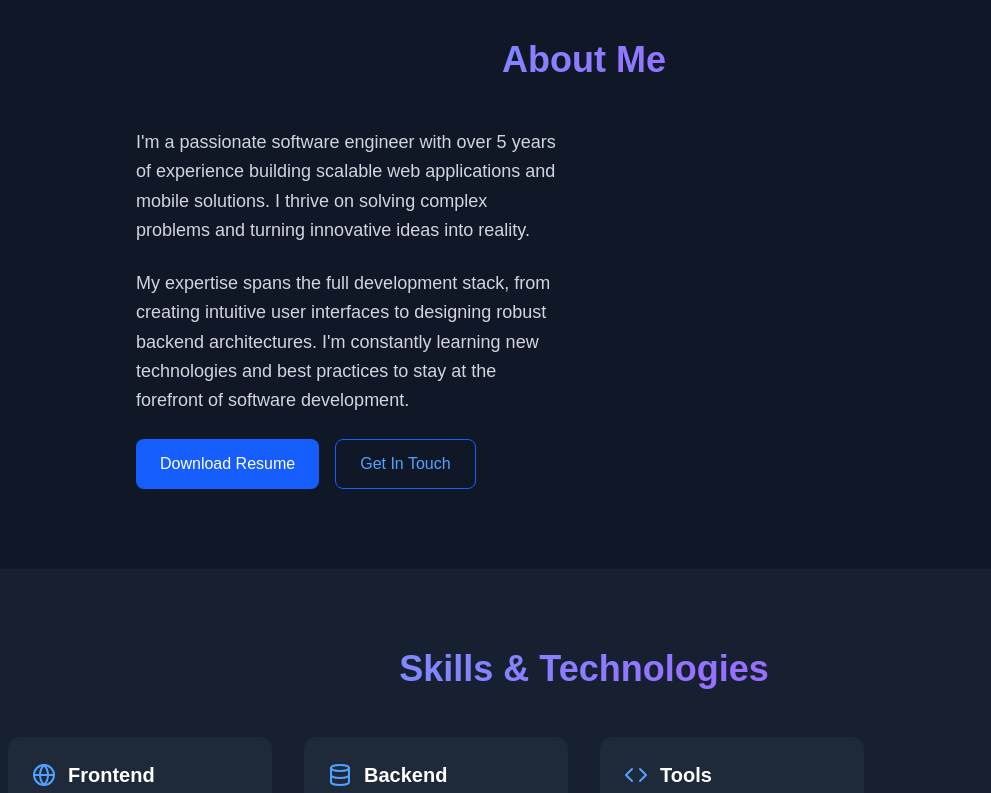
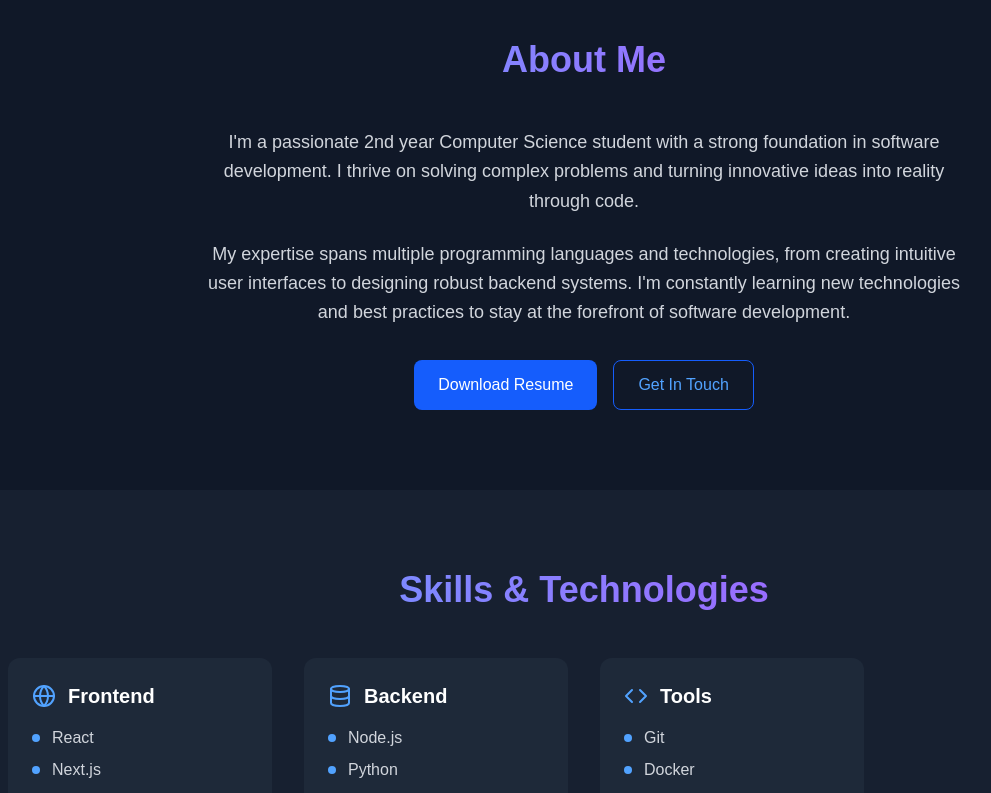
Before and after one commit to Vali-Hameed/Portfolio-Website, a Next.js app: page / in a window 1280 px wide. Shown: the part 840-1633 px from the top of the page, without its empty margins (56-1047 px from the left). Built offline with nearby package versions, Linux system fonts and the light colour scheme.

Commit message:
centred the about me section and improved the description

```diff
--- a/src/app/page.js
+++ b/src/app/page.js
@@ -128,7 +128,7 @@ const Portfolio = () => {
             Vali Hameed
           </h1>
           <p className="text-xl md:text-2xl text-gray-300 mb-8 max-w-3xl mx-auto">
-            2nd Year Computer Science Student | Software Engineer | Problem Solver
+            2nd Year Computer Science Student | Full Stack Developer | Problem Solver
           </p>
 
           <div className="flex justify-center space-x-6 mb-12">
@@ -152,24 +152,26 @@ const Portfolio = () => {
         </div>
       </section>
 
+
       {/* About Section */}
       <section id="about" className="py-20 px-4">
         <div className="max-w-4xl mx-auto">
           <h2 className="text-4xl font-bold mb-12 text-center bg-gradient-to-r from-blue-400 to-purple-500 bg-clip-text text-transparent">
             About Me
           </h2>
-          <div className="grid md:grid-cols-2 gap-12 items-center">
-            <div>
+          <div className="flex flex-col justify-center items-center text-center">
+            <div className="max-w-3xl">
               <p className="text-lg text-gray-300 leading-relaxed mb-6">
-                I'm a passionate software engineer with over 5 years of experience building scalable web applications
-                and mobile solutions. I thrive on solving complex problems and turning innovative ideas into reality.
+                I'm a passionate 2nd year Computer Science student with a strong foundation in software development.
+                I thrive on solving complex problems and turning innovative ideas into reality through code.
               </p>
-              <p className="text-lg text-gray-300 leading-relaxed mb-6">
-                My expertise spans the full development stack, from creating intuitive user interfaces to designing
-                robust backend architectures. I'm constantly learning new technologies and best practices to stay at
+              <p className="text-lg text-gray-300 leading-relaxed mb-8">
+                My expertise spans multiple programming languages and technologies, from creating intuitive user interfaces to designing
+                robust backend systems. I'm constantly learning new technologies and best practices to stay at
                 the forefront of software development.
               </p>
-              <div className="flex space-x-4">
+            </div>
+            <div className="flex justify-center space-x-4">
               <button className="bg-blue-600 hover:bg-blue-700 px-6 py-3 rounded-lg transition-colors">
                 Download Resume
               </button>
@@ -180,8 +182,6 @@ const Portfolio = () => {
                 Get In Touch
               </button>
             </div>
-            </div>
-
           </div>
         </div>
       </section>
@@ -311,18 +311,7 @@ const Portfolio = () => {
             </a>
           </div>
 
-          <div className="bg-gradient-to-r from-blue-600 to-purple-600 p-8 rounded-2xl">
-            <h3 className="text-2xl font-bold mb-4">Ready to start a project?</h3>
-            <p className="text-lg mb-6 opacity-90">
-              Let's discuss how we can bring your ideas to life with cutting-edge technology.
-            </p>
-            <a
-              href="mailto:vali.hameed@email.com"
-              className="bg-white text-gray-900 px-8 py-3 rounded-lg font-semibold hover:bg-gray-100 transition-colors inline-block"
-            >
-              Start a Conversation
-            </a>
-          </div>
+
         </div>
       </section>
 
@@ -330,7 +319,8 @@ const Portfolio = () => {
       <footer className="py-8 px-4 border-t border-gray-800">
         <div className="max-w-7xl mx-auto text-center">
           <p className="text-gray-400">
-            © 2025 Vali Hameed. Built with Next.js & Tailwind CSS.
+            © 2025 Vali Hameed<br />
+            Built with Next.js & Tailwind CSS
           </p>
         </div>
       </footer>
```
Lines whose indentation alone changed are shown as unchanged.
